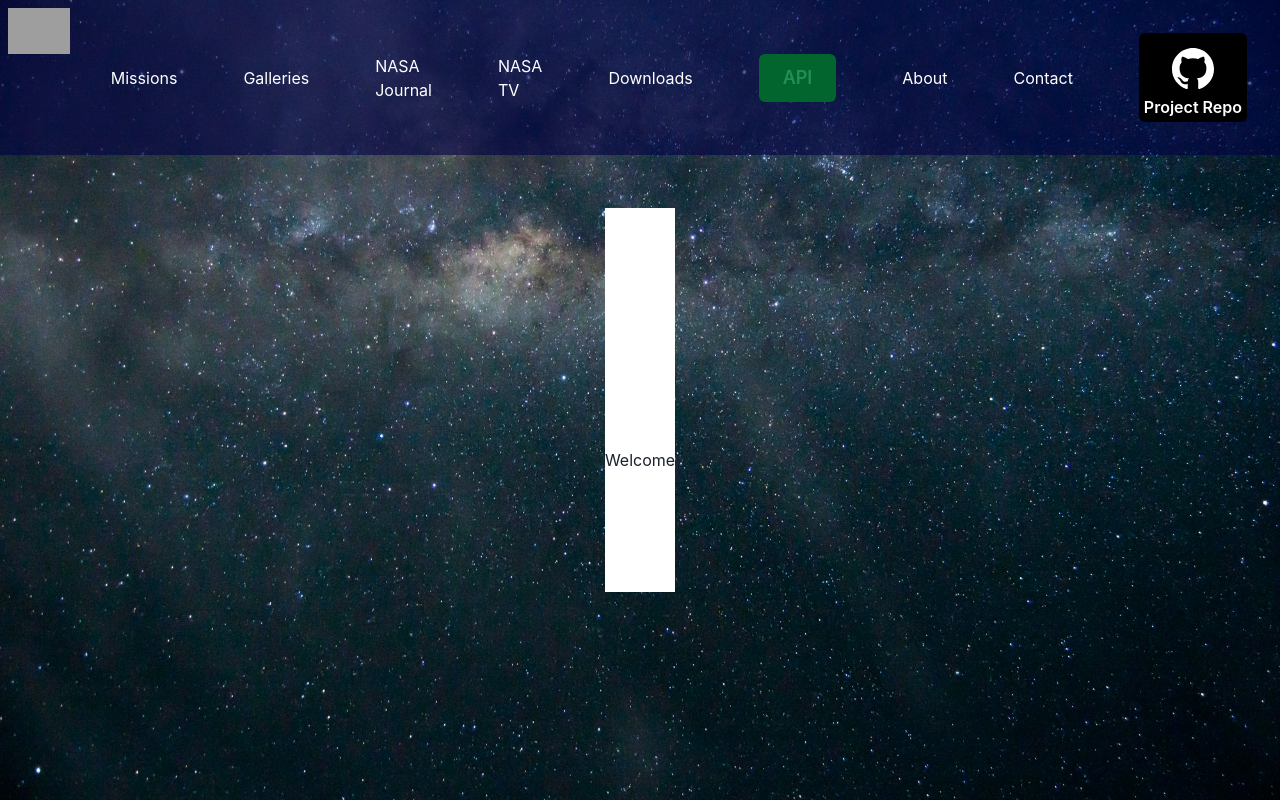
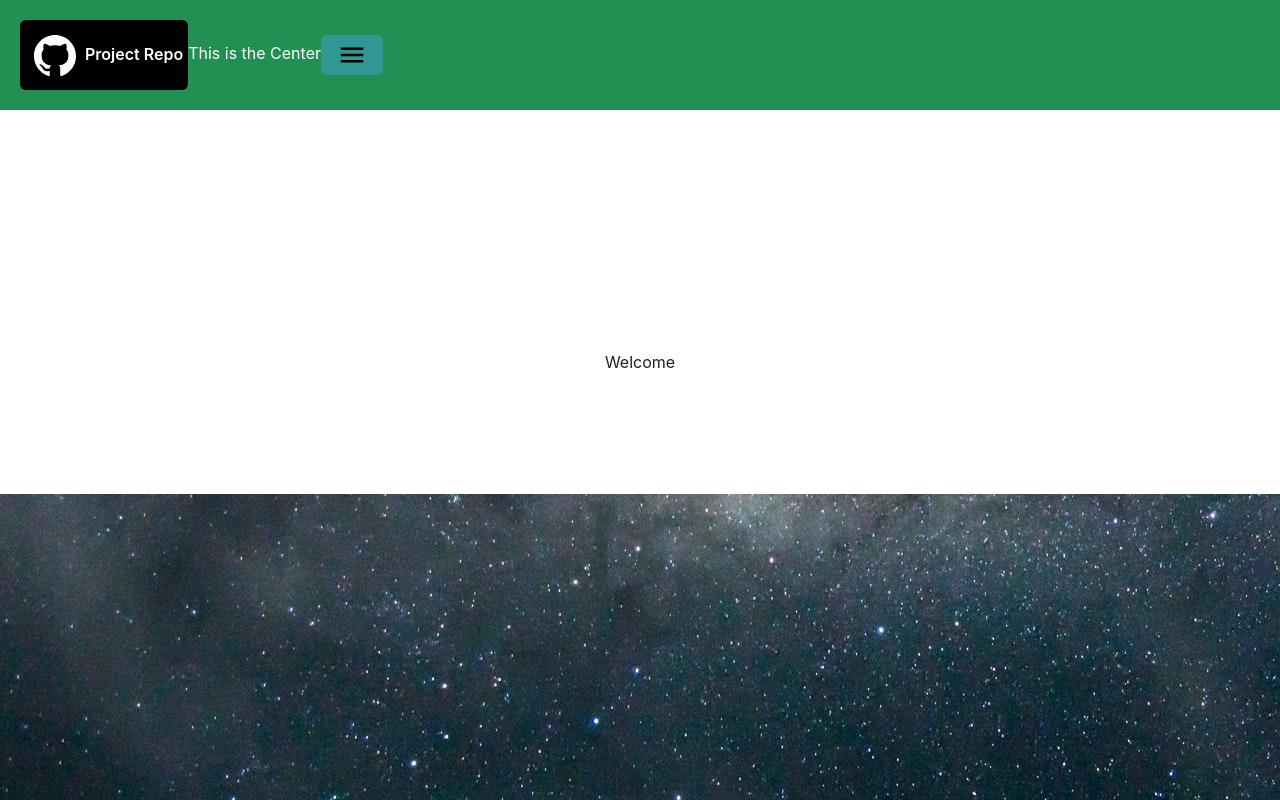
Before and after one commit to AlvaroDavi5/MyWorkspace, a Next.js app: page / in a window 1280 px wide. Built offline with nearby package versions, Linux system fonts and the light colour scheme; grey boxes are pictures that could not be loaded.

Commit message:
homepage init

```diff
--- a/pages/_document.js
+++ b/pages/_document.js
@@ -5,16 +5,7 @@ class MyDocument extends Document {
 	render() {
 		return (
 			<Html>
-				<Head>
-					<title>MyWorkspace</title>
-					<meta name='application-name' content='MyWorkspace'/>
-					<meta name="description" content="Webapp para organização de projetos, tarefas e consulta a acervos e catálogos."/>
-					<link rel="icon" href="/favicon.ico"/>
-					<meta name='theme-color' content='#000000'/>
-					<meta name="viewport" content="minimum-scale=1, initial-scale=1, width=device-width, shrink-to-fit=no, user-scalable=no, viewport-fit=cover"/>
-					<link rel="manifest" href="manifest.json"/>
-					<link rel="manifest" href="manifest.webmanifest"/>
-				</Head>
+				<Head/>
 				<body>
 					<Main/>
 					<NextScript/>
--- a/pages/components/navbar.jsx
+++ b/pages/components/navbar.jsx
@@ -1,61 +1,95 @@
-import { Button } from '@chakra-ui/react'
+import React from 'react'
+import {
+	useDisclosure,
+	Box, Center, Button,
+	Drawer,
+	DrawerHeader, DrawerBody, DrawerFooter,
+	DrawerOverlay, DrawerContent, DrawerCloseButton
+} from '@chakra-ui/react'
+import { MdMenu } from "react-icons/md"
 import { DiGithubBadge } from 'react-icons/di'
-import styles from "./styles/navbar.module.css"
-import logo from "../assets/nasa-logo.svg"
 
 
-export default function Navbar() {
+function MenuDrawer() {
+	const { isOpen, onOpen, onClose } = useDisclosure()
+	const btnRef = React.useRef()
+
 	return (
-		<div className={styles.navbar}>
-			<div className={styles.nasa_logo}>
-				<img
-					className={styles.logo}
-					src={logo}
-					alt="logo"
-				/>
-			</div>
+		<>
+		<Button
+			ref={btnRef}
+			colorScheme='teal'
+			color='black'
+			onClick={onOpen}
+			height='10'
+		>
+			<MdMenu size='30'/>
+		</Button>
 
-			<ul className={styles.nav_options}>
-				<li>Missions</li>
-				<li>Galleries</li>
-				<li>NASA Journal</li>
-				<li>NASA TV</li>
-				<li>Downloads</li>
-				<li>
+		<Drawer
+			isOpen={isOpen}
+			placement="right"
+			onClose={onClose}
+			finalFocusRef={btnRef}
+		>
+			<DrawerOverlay/>
+			<DrawerContent>
+				<DrawerCloseButton/>
+				<DrawerHeader background='dark_forest'>
+					Create your account
+				</DrawerHeader>
+
+				<DrawerBody size="xs" background='dark_forest'>
 					<a href="https://api.nasa.gov/">
 						<Button
 							size='lg'
-							color='primary'
 							variant='solid'
 							bg='secondary'
 						>
 							API
 						</Button>
 					</a>
-				</li>
-				<li>
-					<a href="/others/about">About</a>
-				</li>
-				<li>
-					<a href="/others/contact">Contact</a>
-				</li>
-				<li>
+				</DrawerBody>
+
+				<DrawerFooter background='dark_forest'/>
+			</DrawerContent>
+		</Drawer>
+		</>
+	)
+}
+
+export default function Navbar() {
+	return (
+		<Box
+			bg='primary'
+			w="100%"
+			p={5}
+			color="black"
+		>
 			<a href="https://github.com/AlvaroDavi5/NextJS-first_webapp">
 				<Button
-							className={styles.github}
 					size='xl'
 					color='white'
 					variant='solid'
 					bg='black'
 					padding='5px'
+					justifySelf='start'
 				>
 					<DiGithubBadge size='60'/>
 					Project Repo
 				</Button>
 			</a>
-				</li>
-			</ul>
 
-		</div>
+			<Center
+				h="100px"
+				color="white"
+				display='inline'
+				justifySelf='center'
+			>
+				This is the Center
+			</Center>
+
+			<MenuDrawer/>
+		</Box>
 	)
 }
--- a/pages/index.jsx
+++ b/pages/index.jsx
@@ -2,27 +2,14 @@ import Image from 'next/image'
 import DocumentHead from "./components/document_head.jsx"
 import Navbar from "./components/navbar.jsx"
 import Home from "./home/index.jsx"
-import styles from "./styles/index.module.css"
-import bgd_img from "./assets/background-universe.jpg"
 
 
 export default function MainIndex() {
 	return (
-		<div className={styles.container}>
+		<div className="container">
 			<DocumentHead title="Home"/>
-
-			<Image
-				alt="background_universe"
-				src={bgd_img}
-				className={styles.background_image}
-				layout="fill"
-				objectFit="cover"
-				quality={100}
-			/>
-
+			<Navbar/>
 			<body>
-				<Navbar/>
-
 				<Home/>
 			</body>
 		</div>
```
Lines whose indentation alone changed are shown as unchanged.
